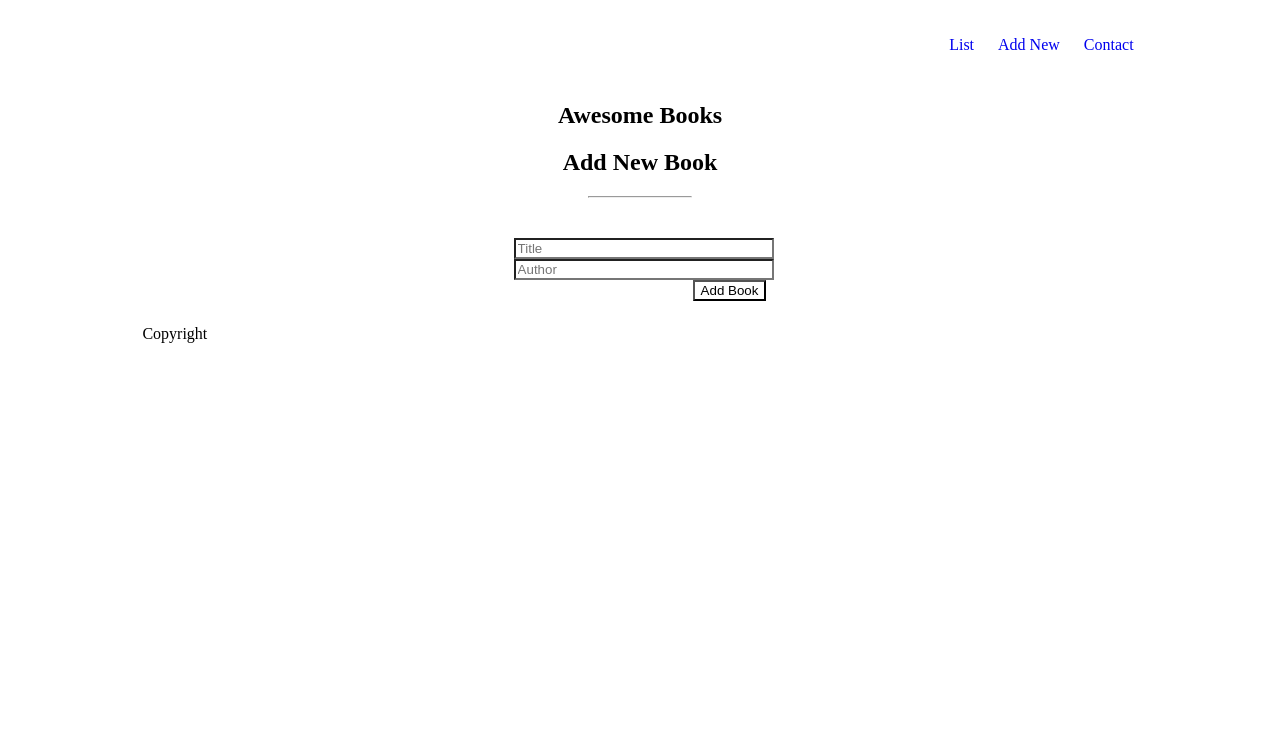
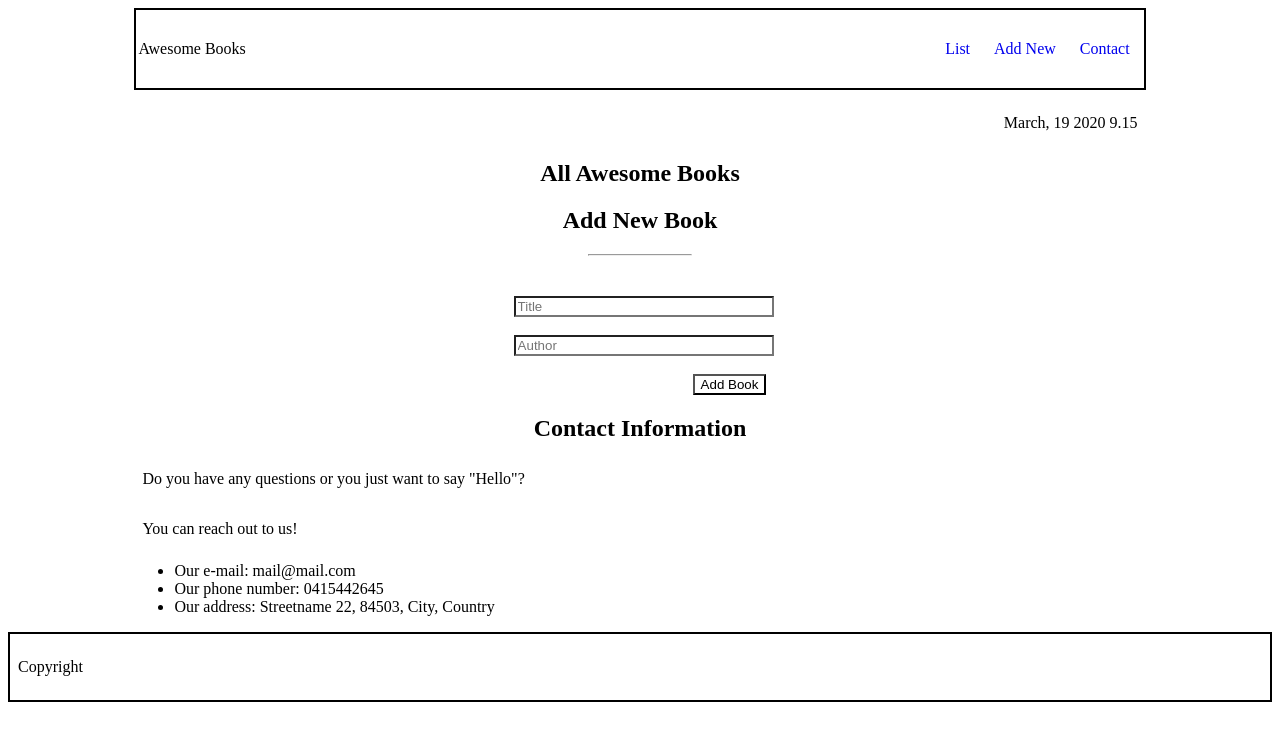
Before and after one commit to Emmykage/Awesome-Book, a website: page index.html in a window 1280 px wide. Drawn offline with Linux system fonts and the light colour scheme.

Commit message:
Add HTML contents'

```diff
--- a/index.html
+++ b/index.html
@@ -1,5 +1,6 @@
 <!DOCTYPE html>
 <html lang="en">
+
 <head>
     <meta charset="UTF-8">
     <meta http-equiv="X-UA-Compatible" content="IE=edge">
@@ -8,45 +9,67 @@
     <link rel="stylesheet" href="style.css">
 
 </head>
+
 <body>
 
     <div class="container">
         <header>
             <nav>
-
+                <a>Awesome Books</a>
                 <ul>
-                    <li><a href="#">List</a></li>
-                    <li><a href="#">Add New</a></li>
-                    <li><a href="#">Contact</a></li>
+                    <li><a href="#" id="display-list">List</a></li>
+                    <li><a href="#" id="display-form">Add New</a></li>
+                    <li><a href="#" id="display-contact">Contact</a></li>
                 </ul>
             </nav>
+            <p id="date">March, 19 2020 9.15</p>
         </header>
         <section>
-            <h1>Awesome Books</h1>
+
+            <div class="all-books">
+                <h1>All Awesome Books</h1>
                 <div class="col-1">
                 </div>
+            </div>
 
+            <div class="adding-book">
                 <div class="add-book">
                     <h2>Add New Book</h2>
                     <hr>
                     <div class="form">
                         <form>
-                <input type="text" id="name" placeholder="Title" required> <br>
-           <input type="text" id="author" placeholder="Author" required> <br>
+                            <input type="text" id="name" placeholder="Title" required> <br><br>
+                            <input type="text" id="author" placeholder="Author" required> <br><br>
                             <button type="submit" id="add">Add Book</button>
 
                         </form>
 
                     </div>
-        <div> <p>Copyright</p></div>
+
+                </div>
             </div>
 
+            <div class="contact">
+                <h1>Contact Information</h1>
+                <p>Do you have any questions or you just want to say "Hello"?</p>
+                <p>You can reach out to us!</p>
+                <ul>
+                    <li>Our e-mail: mail@mail.com </li>
+                    <li>Our phone number: 0415442645 </li>
+                    <li>Our address: Streetname 22, 84503, City, Country </li>
+                </ul>
+            </div>
 
         </section>
 
 
     </div>
+
+    <footer>
+        <p>Copyright</p>
+    </footer>
     <script src="index.js"></script>
+
 </body>
 
 
--- a/style.css
+++ b/style.css
@@ -8,8 +8,10 @@
 }
 nav{
   display: flex;
-  justify-content: right;
+  justify-content: space-between;
   align-items: center;
+  border: 2px solid black;
+  padding: 2px;
 
 }
 nav ul{
@@ -23,6 +25,11 @@ nav ul li{
 nav ul li a{
   text-decoration: none;
 }
+
+#date {
+  text-align: right;
+}
+
 h1 {
   text-align: center;
 }
@@ -110,3 +117,7 @@ form button {
   right: 0;
   text-align: right;
 }
+
+footer {
+  border: 2px solid black;
+}
```
Lines whose indentation alone changed are shown as unchanged.
